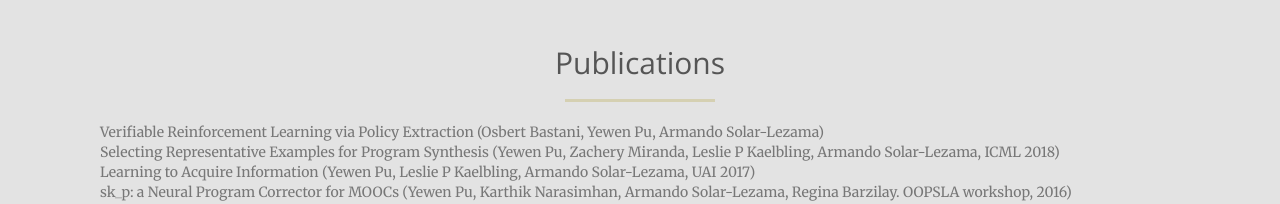
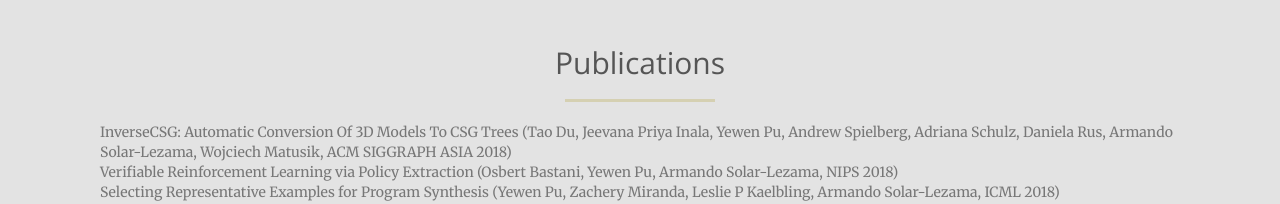
Before and after one commit to evanthebouncy/old_evanthebouncy.github.io, a website: page index.html in a window 1280 px wide. Shown: the part 2500-2704 px from the top of the page. Drawn offline with nearby package versions, Linux system fonts and the light colour scheme.

Commit message:
more papers in publications lul

```diff
--- a/index.html
+++ b/index.html
@@ -222,7 +222,11 @@
                 <div class="col-lg-12 col-md-12 text-left text-muted">
 
                     <div class="col-lg-12 col-md-12">
-                        <a href="https://arxiv.org/abs/1805.08328" class="text-muted">Verifiable Reinforcement Learning via Policy Extraction (Osbert Bastani, Yewen Pu, Armando Solar-Lezama) </a>
+                        <a href="http://cfg.mit.edu/content/inversecsg-automatic-conversion-3d-models-csg-trees" class="text-muted">InverseCSG: Automatic Conversion Of 3D Models To CSG Trees (Tao Du, Jeevana Priya Inala, Yewen Pu, Andrew Spielberg, Adriana Schulz, Daniela Rus, Armando Solar-Lezama, Wojciech Matusik, ACM SIGGRAPH ASIA 2018) </a>
+                    </div>
+
+                    <div class="col-lg-12 col-md-12">
+                        <a href="https://arxiv.org/abs/1805.08328" class="text-muted">Verifiable Reinforcement Learning via Policy Extraction (Osbert Bastani, Yewen Pu, Armando Solar-Lezama, NIPS 2018) </a>
                     </div>
 
                     <div class="col-lg-12 col-md-12">
```
